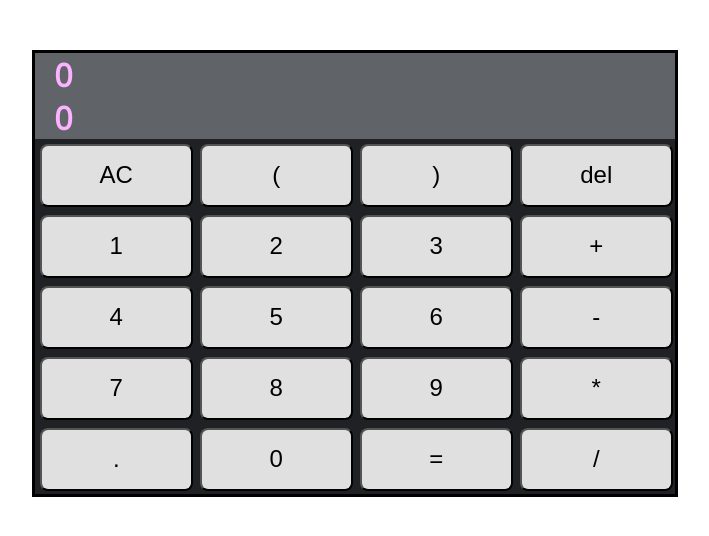
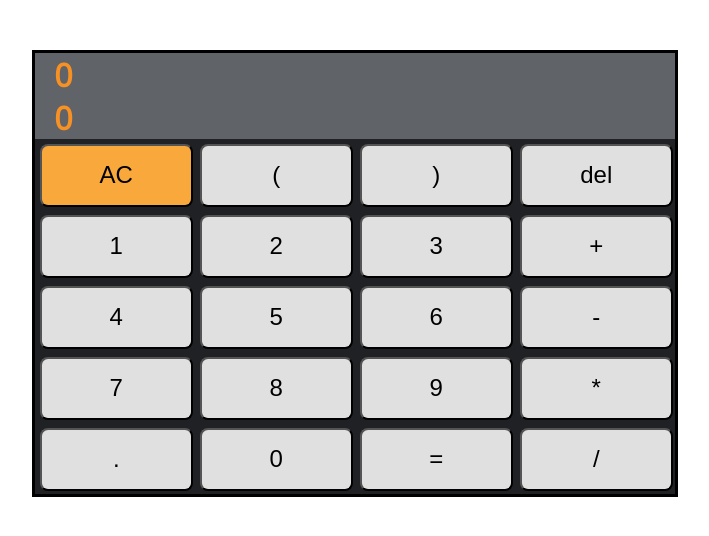
Before and after one commit to benjaminstones/ReactCalculator, a React (Create React App) app: page / in a window 1280 px wide. Shown: the top 536 px of the page, without its empty margins (285-994 px from the left). Built offline with nearby package versions, Linux system fonts and the light colour scheme.

Commit message:
added highlighting of ac button

```diff
--- a/src/Button.css
+++ b/src/Button.css
@@ -24,3 +24,12 @@
     padding: 0;
     border-radius: 8px;
   }
+
+  .highlighted-button button{
+    background-color: #F9A93B;
+    font-size: 1.5rem;
+    margin: 5px 2.5px 2.5px 5px;
+    flex: 1 0 auto;
+    padding: 0;
+    border-radius: 8px;
+  }
--- a/src/Button.js
+++ b/src/Button.js
@@ -1,12 +1,20 @@
 import './Button.css'
-
+import { useState, useEffect} from 'react';
 function Button(props) {
     const handleClick = () => {
         props.clickHandler(props.btnName, props.btnType);
       };
+      const [isHighlighted, setIsHighlighted] = useState(false);
+
+      useEffect(() => {
+        if(props.btnName ==='AC') {
+          console.log(true);
+          setIsHighlighted(true);
+        }
+      });
 
     return (
-      <div className='calc-button'>
+      <div className={isHighlighted ? 'calc-button highlighted-button' : 'calc-button'}>
         <button onClick={handleClick}>{props.btnName}</button>
       </div>
     );
--- a/src/Display.css
+++ b/src/Display.css
@@ -6,5 +6,5 @@ h1 {
     font-family: 'Open Sans', sans-serif;
     margin: 0px;;
     padding-left: 3%;
-    color: #FBB2FF;
+    color: #F89124;
 }
```
Also changed, not shown: src/ButtonContainer.js (line endings or trailing spaces).
